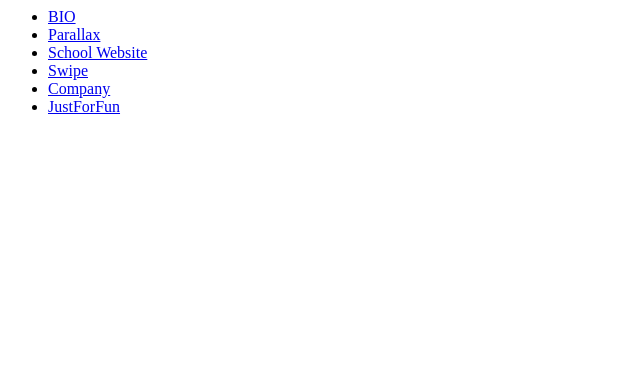
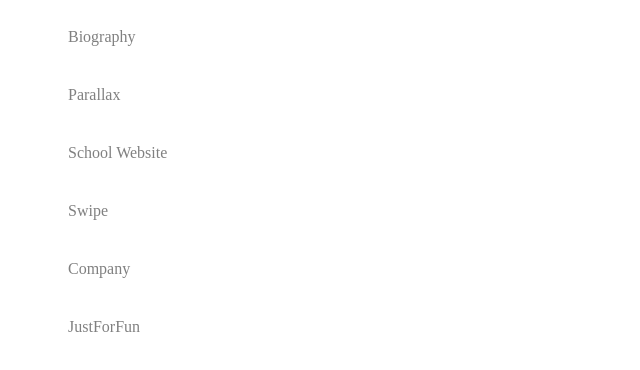
Before and after one commit to kpetrichor/archives_websites, a plain HTML site: page index.html in a window 1280 px wide. Shown: the whole page, without its empty margins (0-640 px from the left). Drawn offline with Linux system fonts and the light colour scheme.

Commit message:
Add files via upload

```diff
--- a/index.html
+++ b/index.html
@@ -3,12 +3,29 @@
 
 <title> Navigation </title>
 
+<style>
+li{
+padding : 20px;
+}
+a{
+color : grey;
+text-decoration: none;
+transition : 0.3s;
+}
+a:hover{
+color : red;
+font-size : 20px;
+}
+
+</style>
 </head>
+
 
 <body>
 
-<ul>
-	<li> <a href = "BIO/index.html"> BIO </a> </li>
+<ul style="list-style:none;">
+	<li> <a href = "BIO/index.html"> Biography </a> </li>
+
 	<li> <a href = "Parallax/biography.html"> Parallax  </a> </li>
 	<li> <a href = "School/pages/call.html"> School Website </a> </li>
 	<li> <a href = "Swipe/index.html"> Swipe </a> </li>
```
